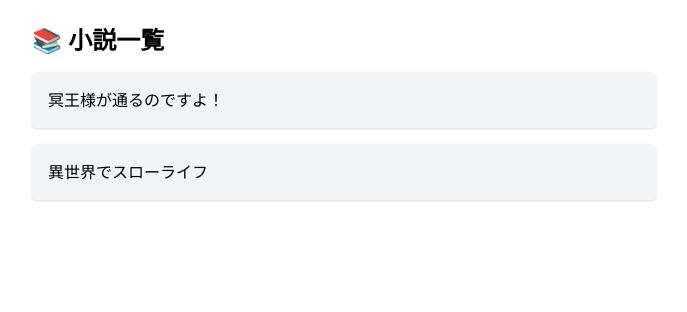
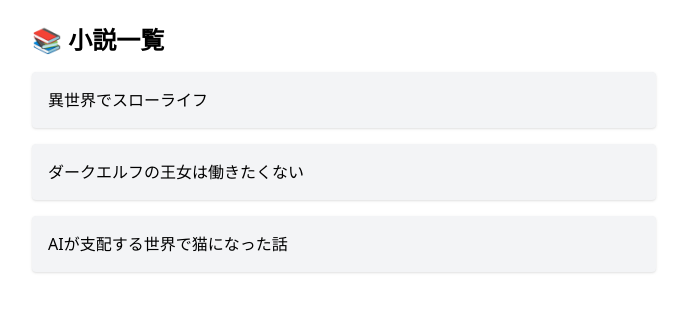
Before and after one commit to miki-thecat/novel-search-app, a Next.js app: page / in a window 1280 px wide. Shown: the top 312 px of the page, without its empty margins (296-983 px from the left). Built offline with nearby package versions, Linux system fonts and the light colour scheme.

Commit message:
複数小説に対応：一覧＋詳細連動

```diff
--- a/src/app/page.js
+++ b/src/app/page.js
@@ -1,12 +1,11 @@
-// 📄 src/app/page.js
-
 import Link from "next/link";
 
 export default function HomePage() {
-  // 仮の小説データ
+  // ✅ 小説データを複数に増やしました！
   const novels = [
-    { id: "1", title: "冥王様が通るのですよ！" },
-    { id: "2", title: "異世界でスローライフ" },
+    { id: "1", title: "異世界でスローライフ" },
+    { id: "2", title: "ダークエルフの王女は働きたくない" },
+    { id: "3", title: "AIが支配する世界で猫になった話" },
   ];
 
   return (
--- a/src/app/summary/[id]/SummaryDetailPageClient.js
+++ b/src/app/summary/[id]/SummaryDetailPageClient.js
@@ -5,7 +5,7 @@ import { useState } from "react";
 export default function SummaryDetailPageClient({ novelId }) {
   const dummyData = [
     {
-      id: "2",
+      id: "1",
       title: "異世界でスローライフ",
       summaries: [
         {
@@ -15,6 +15,23 @@ export default function SummaryDetailPageClient({ novelId }) {
           text: "農業をしながらのんびり暮らす物語の始まり。",
         },
       ],
+    },
+    {
+      id: "2",
+      title: "ダークエルフの王女は働きたくない",
+      summaries: [
+        {
+          start: 1,
+          end: 2,
+          user: "カナメ",
+          text: "怠けたい王女が世界征服を企む（？）ゆるコメディ。",
+        },
+      ],
+    },
+    {
+      id: "3",
+      title: "AIが支配する世界で猫になった話",
+      summaries: [],
     },
   ];
 
```
